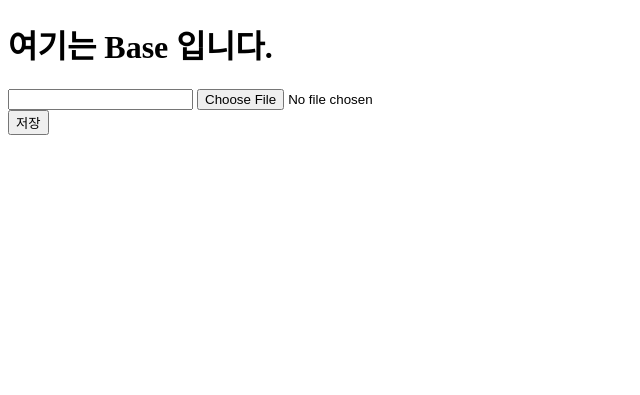
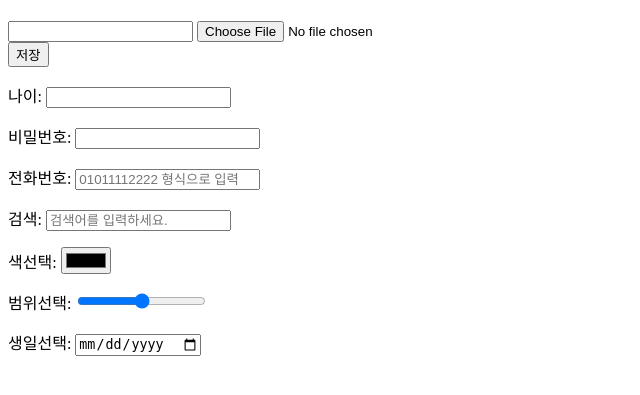
Before and after one commit to kdhwow0829/django-study, a Django app: template edu/templates/upload_form.html in a window 1280 px wide. Shown: the top 395 px of the page, without its empty margins (0-640 px from the left). Run offline with Django 3.2, Linux system fonts and the light colour scheme; the template is opened without the code that fills it, so the values that code supplies are empty.

Commit message:
<input>태그 2023/10/21/토

```diff
--- a/edu/templates/base.html
+++ b/edu/templates/base.html
@@ -6,7 +6,7 @@
         {% endblock %}
     </head>
     <body>
-        <h1>여기는 Base 입니다.</h1>
+        <h1></h1>
         {% block content %}
         {% endblock %}
     </body>
--- a/edu/templates/tag_study.html
+++ b/edu/templates/tag_study.html
@@ -17,9 +17,5 @@
     <p><img src="/static/edu/image/profile.jpg"></p>
     <strong>김동현</strong>
     <p><a href="https://fifaonline4.nexon.com/main/index"target="_blank">피파</a></p>
-    <p>
-        <strong>게시물</strong><br/>
-        <strong>팔로워</strong><br/>
-        <strong>팔로우</strong><br/>
-    </p>
+
 {% endblock content %}
--- a/edu/templates/upload_form.html
+++ b/edu/templates/upload_form.html
@@ -5,5 +5,33 @@
         <input type="text" name="content"/>
         <input type = "file" accept="image/*" name="up_photo"/><br/>
         <input type="submit" value="저장">
+        <p>
+            <label for = "age_input">나이:</label>
+            <input type = "number" name = "age" id = "age_input" />
+        </p>
+        <p>
+            <label for = "pwd_input">비밀번호:</label>
+            <input type = "password" name = "pwd" id = "pwd_input"/>
+        </p>
+        <p>
+            <label for = "phone_input">전화번호:</label>
+            <input type ="tel" name = "phone" id = "phone_input" placeholder = "01011112222 형식으로 입력"/>
+        </p>
+        <p>
+            <label for ="search_input">검색:</label>
+            <input type = "search" name = "query" id = "search_input" placeholder = "검색어를 입력하세요."/>
+        </p>
+        <p>
+            <label for = "color_input">색선택:</label>
+            <input type = "color" name = "color" id = "color_input"/>
+        </p>
+        <p>
+            <label for = "rng_input">범위선택:</label>
+            <input type = "range" name = "rng" id = "rng_input"/>
+        </p>
+        <p>
+            <label for = "birth_input">생일선택:</label>
+            <input type = "date" name = "birth" id = "birth_input"/>
+        </p>
     </form>
 {% endblock content %}
```
Also changed, not shown: edu/views.py (+12 -1 lines).
